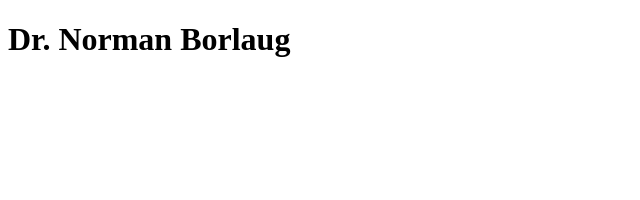
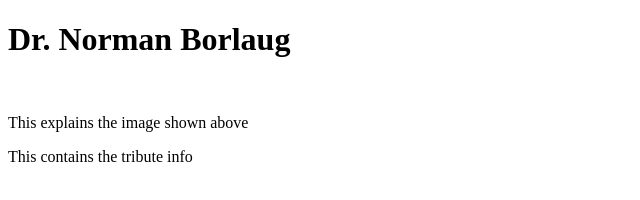
Before and after one commit to abruzy/microverse-code-trials, a plain HTML site: page index.html in a window 1280 px wide. Shown: the whole page, without its empty margins (0-640 px from the left). Drawn offline with Linux system fonts and the light colour scheme.

Commit message:
Made changes on the user story 4 - 6

```diff
--- a/index.html
+++ b/index.html
@@ -11,10 +11,14 @@
     <main id="main">
       <h1 id="title">Dr. Norman Borlaug</h1>
       <div id="img-div">
-        <img id="image" src="" alt="" id="img-caption">
+        <img id="image" src="" alt="">
+        <div id="img-caption">
+          <p>This explains the image shown above</p>
+        </div>
       </div>
-      <div id="tribute-info">
-      </div>
+      <section id="tribute-info">
+        <p>This contains the tribute info</p>
+      </section>
     </main>
 
 
```
